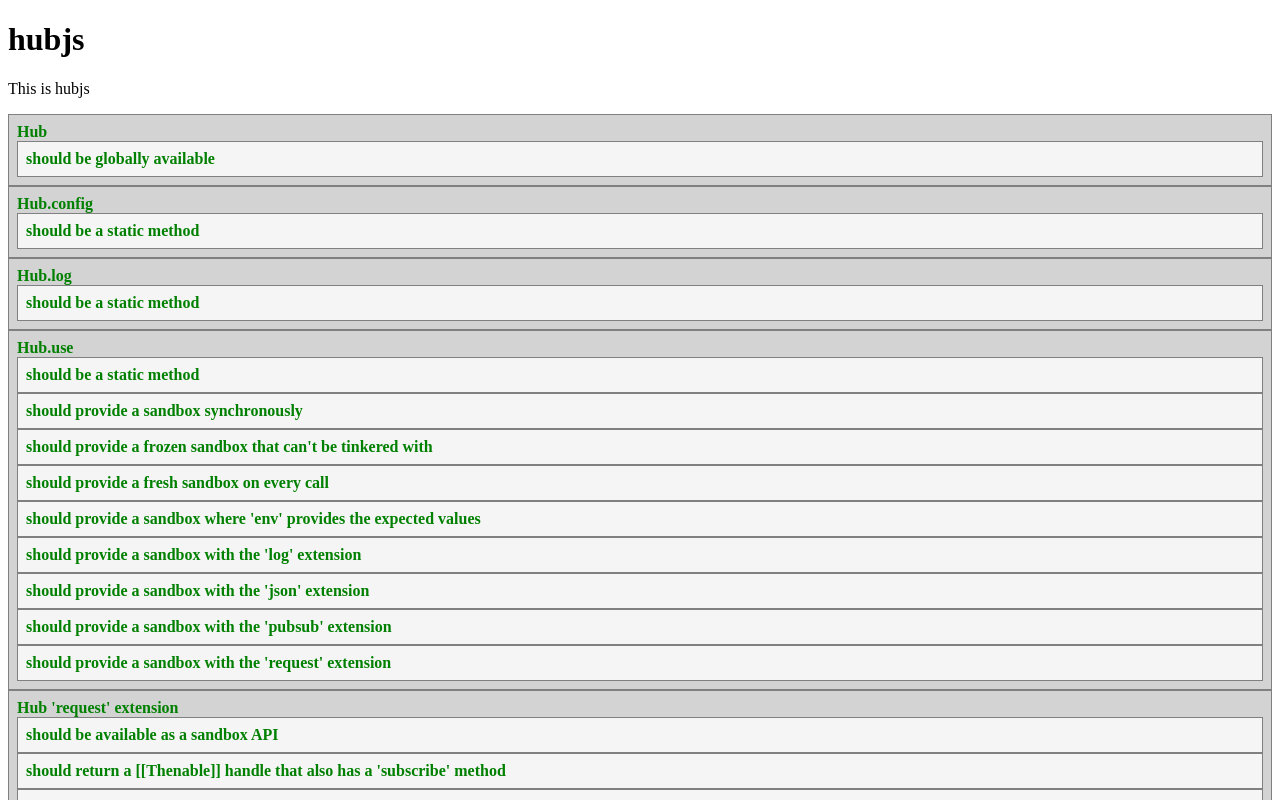
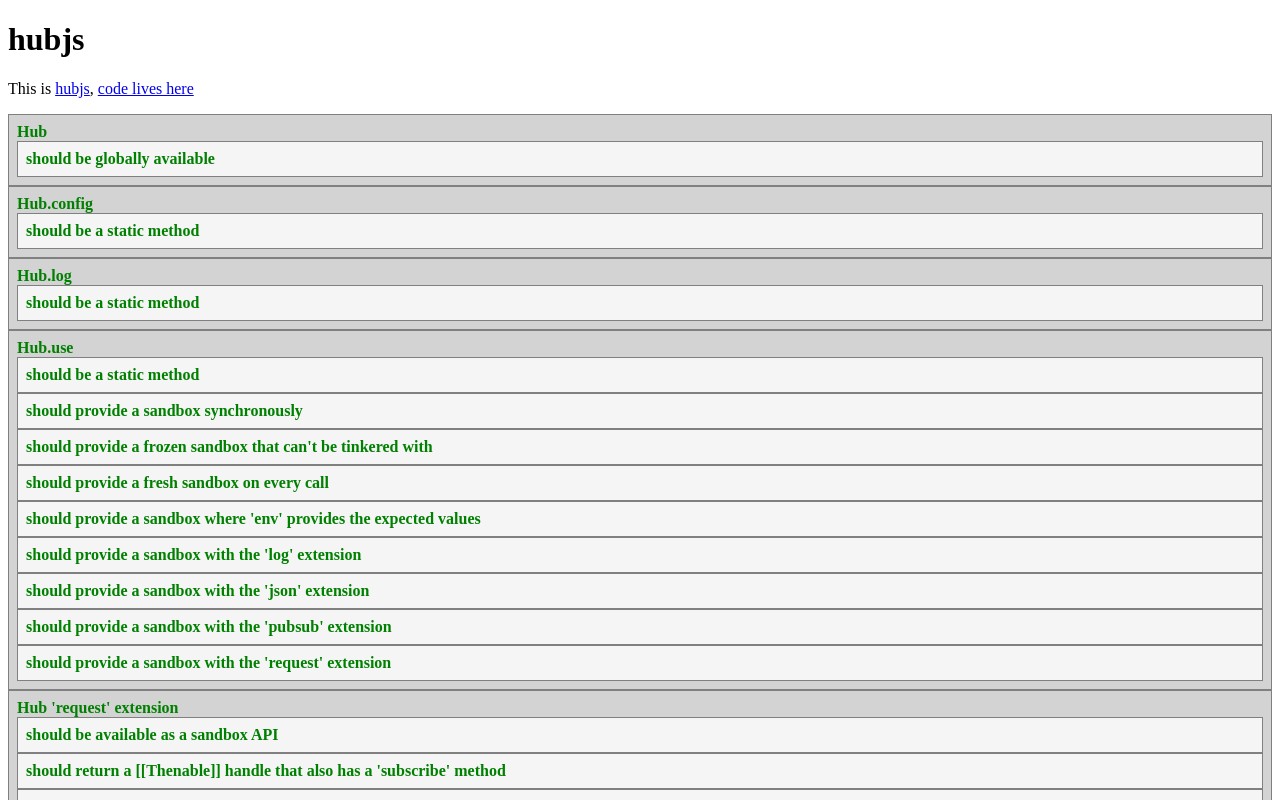
Before and after one commit to mfeineis/hubjs, a plain HTML site: page docs/index.html in a window 1280 px wide. Shown: the top 800 px of the page. Drawn offline with Linux system fonts and the light colour scheme; no server answers.

Commit message:
chore: Add GitHub and GitHub Pages links

```diff
--- a/docs/index.html
+++ b/docs/index.html
@@ -40,7 +40,7 @@
 <body>
     <h1>hubjs</h1>
     <p>
-        This is hubjs
+        This is <a href="https://mfeineis.github.io/hubjs/">hubjs</a>, <a href="https://github.com/mfeineis/hubjs">code lives here</a>
     </p>
     <div id="test-root"></div>
     <script type="module">
```
